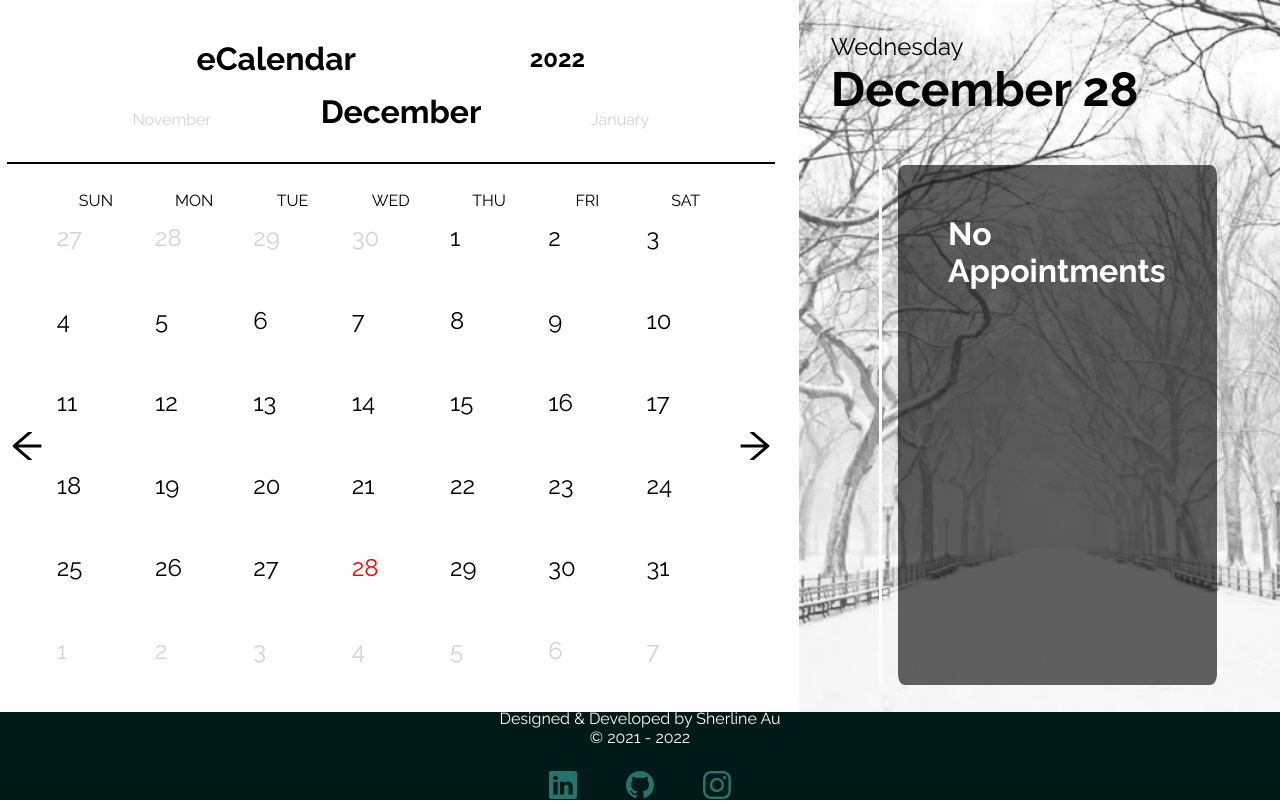
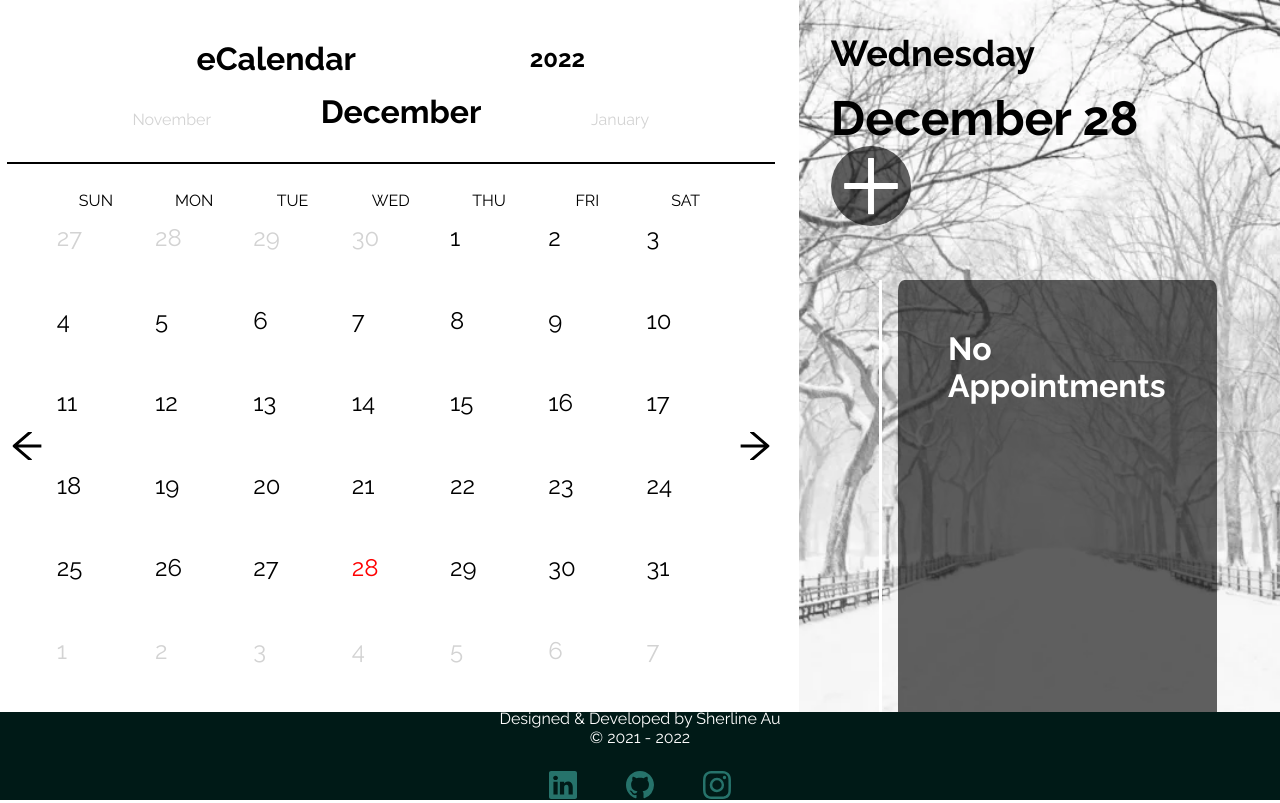
Before and after one commit to sherlineau/eCalendar, a React (Create React App) app: page / in a window 1280 px wide. Built offline with nearby package versions, Linux system fonts and the light colour scheme; the HTML template or start-up script is replaced by a standard one; a web font is replaced by a local one.

Commit message:
moved add event button

```diff
--- a/src/components/DayEvents.jsx
+++ b/src/components/DayEvents.jsx
@@ -6,7 +6,6 @@ const DayEvents = (props) => {
   const [showModal, setShowModal] = useState(false);
 
   const { month, day, currCalendarMonth, heading, WeekDays } = props;
-
 
   if (!currCalendarMonth) return null;
   const specificDate = currCalendarMonth.find((d) => d.day === day);
@@ -62,8 +61,16 @@ const DayEvents = (props) => {
   return (
     <div className={`section-right ${season}`}>
       <div className="appointment-header">
-        <p>{WeekDays[specificDate.date.getDay()]}</p>
-        <h1>{`${heading[month]} ${day}`}</h1>
+        <div className="left">
+          <h2>{WeekDays[specificDate.date.getDay()]}</h2>
+          <h1>{`${heading[month]} ${day}`}</h1>
+        </div>
+        <div className="right">
+          <AiOutlinePlus
+            className="plus-icon"
+            onClick={(e) => setShowModal(!showModal)}
+          />
+        </div>
       </div>
       <div className="events">
         <div className="line"></div>
@@ -88,18 +95,12 @@ const DayEvents = (props) => {
           </table>
         </div>
       </div>
-      <div className="event-bottom">
-        <AiOutlinePlus
-          className="plus-icon"
+      <div className={`modal ${showModal ? "show-modal" : ""}`}>
+        <FormModal onSubmitProp={closeModal} />
+        <AiOutlineMinus
           onClick={(e) => setShowModal(!showModal)}
+          className="minus-icon"
         />
-        <div className={`modal ${showModal ? "show-modal" : ""}`}>
-          <FormModal onSubmitProp={closeModal} />
-          <AiOutlineMinus
-            onClick={(e) => setShowModal(!showModal)}
-            className="plus-icon"
-          />
-        </div>
       </div>
     </div>
   );
```
